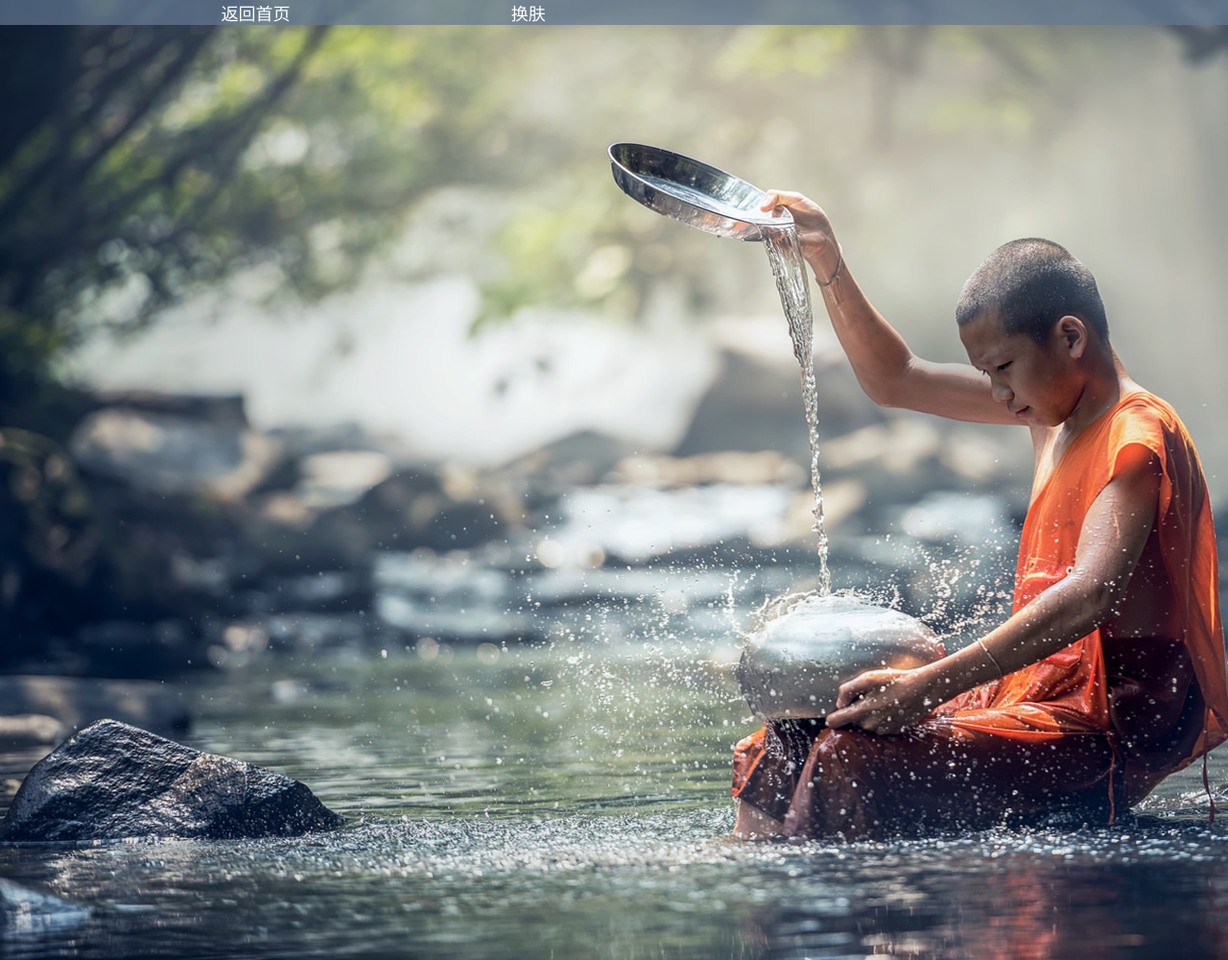
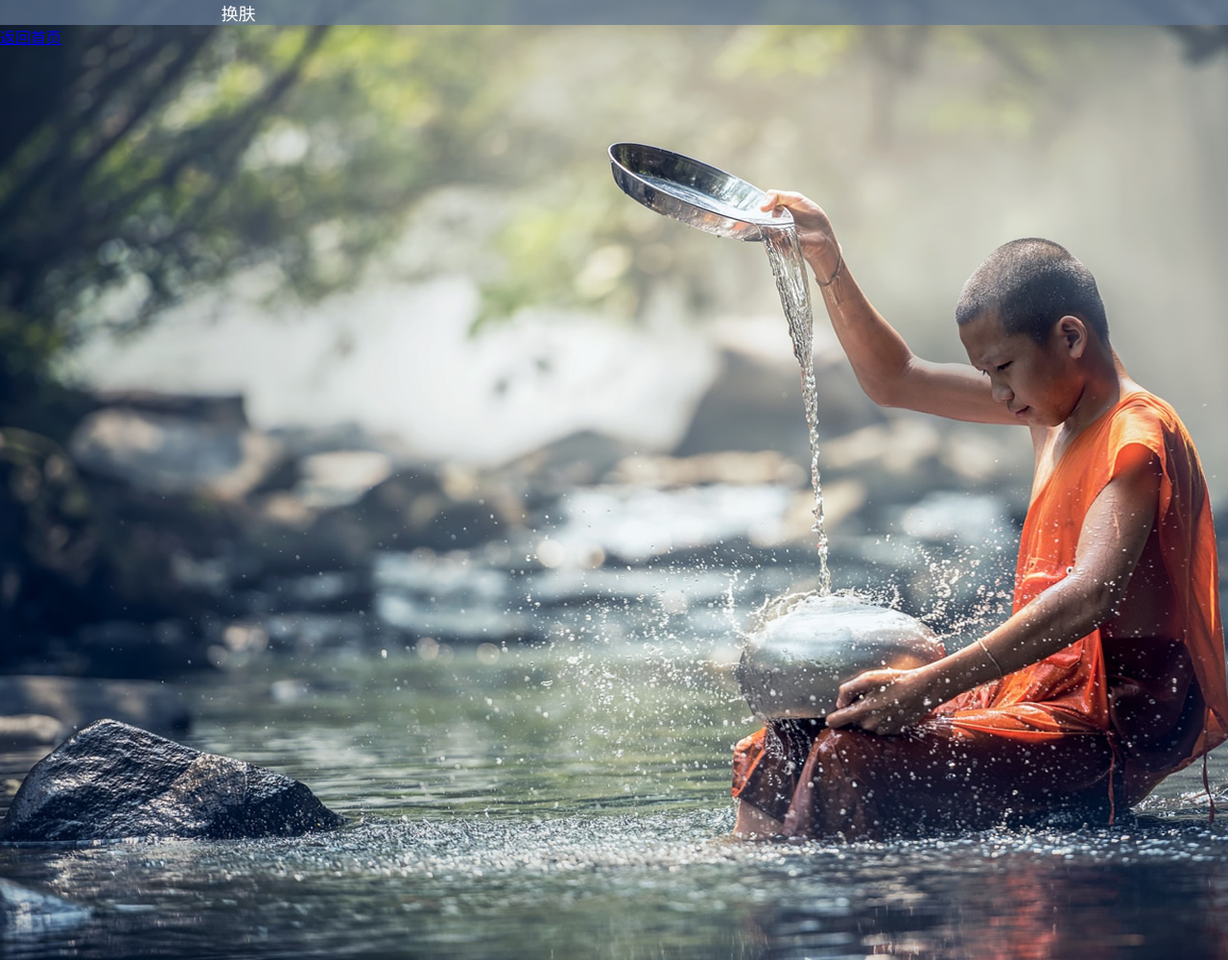
Before and after one commit to AustinCQ/AustinCQ.github.io, a Jekyll site: the page 2016/11/demo/index.html, which Jekyll copies as it is, in a window 1280 px wide. Shown: the whole page at 96% size. Built offline with Jekyll 4.4.1, drawn with Linux system fonts in a browser that asks for light colours; nearby versions of some CDN libraries.

Commit message:
Update index.html

```diff
--- a/2016/11/demo/index.html
+++ b/2016/11/demo/index.html
@@ -34,7 +34,8 @@
     </style>
 </head>
 <body>
-<div class="title"><a href="http://www.huangdaxing.top">返回首页</a><a  href="#">换肤</a></div>
+<div class="title"><a  href="#">换肤</a></div>
+    <a href="http://www.huangdaxing.top">返回首页</a>
 <div class="box">
     <div class="head"><a href="#">收起</a></div>
     <div class="box1">
```
